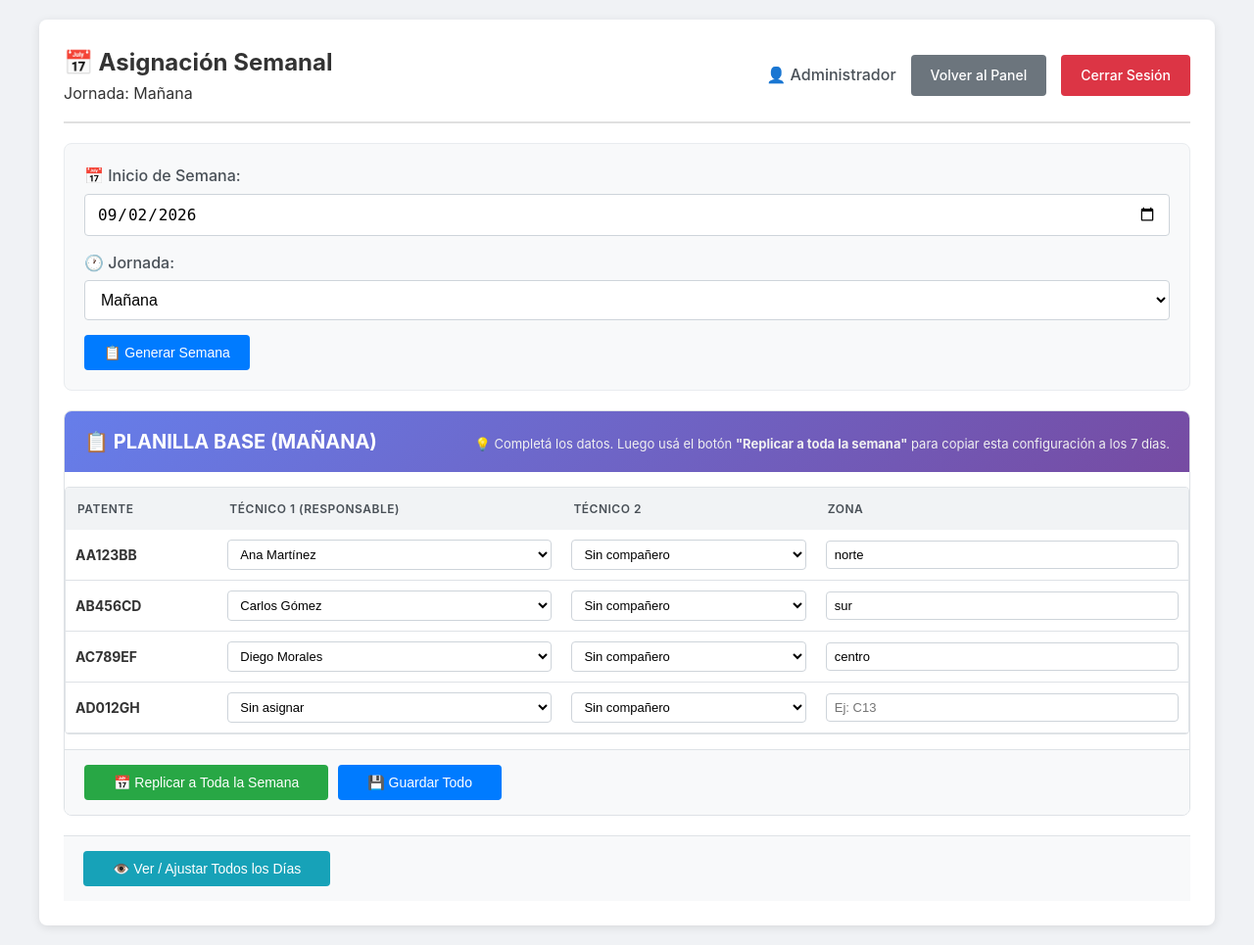
After one commit to LuchoB93/control_deep, a Flask app: page /admin/semana in a window 1280 px wide. The commit adds this page. Shown: the whole page at 98% size. Run offline with Flask 3, Linux system fonts and the light colour scheme; a user stored in the database is signed in; data comes from the database, SQL or seed files in the repository; both versions use the stored data as it was after the commit.

Commit message:
agregue asignacion semanal

```diff
--- a/app.py
+++ b/app.py
@@ -1,7 +1,7 @@
 from flask import Flask, render_template, request, redirect, url_for, session, jsonify
 import sqlite3
 from pathlib import Path
-from datetime import datetime
+from datetime import datetime, timedelta
 
 app = Flask(__name__)
 app.secret_key = 'clave_secreta_para_desarrollo'
@@ -60,7 +60,7 @@ def crear_base_de_datos():
         CREATE TABLE IF NOT EXISTS asignaciones (
             id INTEGER PRIMARY KEY AUTOINCREMENT,
             camioneta_id INTEGER,
-            tecnico_id INTEGER NOT NULL,
+            tecnico_id INTEGER,
             tecnico2_id INTEGER,
             fecha TEXT NOT NULL,
             jornada TEXT NOT NULL,
@@ -95,7 +95,6 @@ def crear_base_de_datos():
         )
     ''')
 
-    # ⚠️ CORREGIDO: Tabla reportes creada SOLO UNA VEZ (con fecha_resolucion)
     cursor.execute('''
         CREATE TABLE IF NOT EXISTS reportes (
             id INTEGER PRIMARY KEY AUTOINCREMENT,
@@ -158,7 +157,7 @@ def insertar_datos_prueba(conexion):
     count = cursor.fetchone()[0]
 
     if count == 0:
-        patentes = ['AA123BB', 'AB456CD', 'AC789EF', 'AD012GH', 'AE345IJ', 'AF678KL', 'AG901MN', 'AH234OP', 'AI567QR']
+        patentes = ['AA123BB', 'AB456CD', 'AC789EF', 'AD012GH']
         for patente in patentes:
             cursor.execute('''
                 INSERT INTO camionetas (patente, activa)
@@ -231,14 +230,10 @@ def admin():
     conexion = get_db()
 
     try:
-        # Obtener técnicos para los menús desplegables
         tecnicos = obtener_tecnicos()
-
-        # Obtener TODAS las camionetas activas (son las filas fijas)
         camionetas = obtener_camionetas()
 
-        # Obtener asignaciones para la fecha/jornada seleccionada
-        # IMPORTANTE: Ahora buscamos TODAS las asignaciones, sin filtrar por técnico
+        # Obtener asignaciones por CAMIONETA
         asignaciones_actuales = conexion.execute('''
             SELECT a.id as asignacion_id, a.camioneta_id, a.tecnico_id, a.tecnico2_id, a.zona,
                    c.patente as camioneta_patente
@@ -247,7 +242,6 @@ def admin():
             WHERE a.fecha = ? AND a.jornada = ?
         ''', (fecha_seleccionada, jornada_seleccionada)).fetchall()
 
-        # Diccionario para fácil acceso: {camioneta_id: datos}
         asignaciones_por_camioneta = {}
         for a in asignaciones_actuales:
             asignaciones_por_camioneta[a['camioneta_id']] = {
@@ -257,16 +251,7 @@ def admin():
                 'zona': a['zona'] or ''
             }
 
-        # Camionetas ocupadas (para deshabilitar opciones duplicadas) - Ya no lo necesitamos así, pero lo dejamos por compatibilidad
-        camionetas_ocupadas = conexion.execute('''
-            SELECT DISTINCT camioneta_id
-            FROM asignaciones
-            WHERE fecha = ? AND jornada = ? AND camioneta_id IS NOT NULL
-        ''', (fecha_seleccionada, jornada_seleccionada)).fetchall()
-
-        camionetas_ocupadas_ids = [row['camioneta_id'] for row in camionetas_ocupadas]
-
-        # Reportes (Se mantiene igual)
+        # Reportes (se mantiene)
         try:
             reportes = conexion.execute('''
                 SELECT
@@ -289,7 +274,6 @@ def admin():
                 reportes_por_patente[patente].append(dict(reporte))
 
             patentes_con_reportes = sorted(reportes_por_patente.keys())
-
             faltantes_por_patente = {}
             for patente, registros in reportes_por_patente.items():
                 dedupe = {}
@@ -310,7 +294,6 @@ def admin():
     mensaje = request.args.get('mensaje', '')
     error = request.args.get('error', '')
 
-    # Generar la lista de filas: ahora es POR CAMIONETA
     planilla = []
     for camioneta in camionetas:
         info = asignaciones_por_camioneta.get(camioneta['id'], {
@@ -332,7 +315,6 @@ def admin():
                          camionetas=camionetas,
                          tecnicos=tecnicos,
                          planilla=planilla,
-                         camionetas_ocupadas=camionetas_ocupadas_ids,
                          reportes=reportes,
                          reportes_por_patente=reportes_por_patente,
                          faltantes_por_patente=faltantes_por_patente,
@@ -358,7 +340,7 @@ def guardar_planilla():
     conexion = get_db()
 
     try:
-        # Procesar cada CAMIONETA (ahora son las filas fijas)
+        # Procesar cada camioneta
         for camioneta_id in request.form.getlist('camioneta_ids'):
             camioneta_id = int(camioneta_id)
             tecnico_id = request.form.get(f'tecnico_{camioneta_id}') or None
@@ -372,7 +354,7 @@ def guardar_planilla():
             ''', (camioneta_id, fecha, jornada)).fetchone()
 
             if existe_asignacion:
-                # Actualizar la existente
+                # Actualizar
                 conexion.execute('''
                     UPDATE asignaciones
                     SET tecnico_id = ?, tecnico2_id = ?, zona = ?, estado = 'ASIGNADA'
@@ -386,7 +368,7 @@ def guardar_planilla():
                 ''', (camioneta_id, tecnico_id, tecnico2_id, fecha, jornada, zona))
 
         conexion.commit()
-        mensaje = f'✅ Asignaciones guardadas correctamente para {fecha} ({jornada})'
+        mensaje = f'✅ Planilla guardada correctamente para {fecha} ({jornada})'
 
     except Exception as e:
         conexion.rollback()
@@ -395,6 +377,119 @@ def guardar_planilla():
         conexion.close()
 
     return redirect(url_for('admin', fecha=fecha, jornada=jornada, mensaje=mensaje))
+
+@app.route('/admin/semana', methods=['GET', 'POST'])
+def asignacion_semanal():
+    """Asignación rápida para toda la semana"""
+    if 'usuario_id' not in session or session.get('rol') != 'admin':
+        return redirect(url_for('login'))
+
+    # Obtener la jornada y la fecha de inicio de la semana
+    jornada = request.args.get('jornada', 'mañana')
+    fecha_inicio = request.args.get('fecha_inicio', datetime.now().strftime('%Y-%m-%d'))
+
+    # ⚠️ DEFINIR LOS DÍAS DE LA SEMANA
+    dias_semana = ['Lunes', 'Martes', 'Miércoles', 'Jueves', 'Viernes', 'Sábado', 'Domingo']
+
+    # Calcular el lunes de la semana seleccionada
+    fecha_dt = datetime.strptime(fecha_inicio, '%Y-%m-%d')
+    inicio_semana = fecha_dt - timedelta(days=fecha_dt.weekday())
+    fechas_semana = [inicio_semana + timedelta(days=i) for i in range(7)]
+
+    conexion = get_db()
+
+    try:
+        tecnicos = obtener_tecnicos()
+        camionetas = obtener_camionetas()
+
+        # Obtener todas las asignaciones de la semana para la jornada
+        fechas_str = [fecha.strftime('%Y-%m-%d') for fecha in fechas_semana]
+        placeholders = ','.join('?' for _ in fechas_str)
+
+        asignaciones_semana = conexion.execute(f'''
+            SELECT a.camioneta_id, a.tecnico_id, a.tecnico2_id, a.zona, a.fecha
+            FROM asignaciones a
+            WHERE a.fecha IN ({placeholders}) AND a.jornada = ?
+        ''', fechas_str + [jornada]).fetchall()
+
+        asignaciones_por_dia = {}
+        for asignacion in asignaciones_semana:
+            camioneta_id = asignacion['camioneta_id']
+            fecha = asignacion['fecha']
+            if camioneta_id not in asignaciones_por_dia:
+                asignaciones_por_dia[camioneta_id] = {}
+            if fecha not in asignaciones_por_dia[camioneta_id]:
+                asignaciones_por_dia[camioneta_id][fecha] = {
+                    'tecnico_id': asignacion['tecnico_id'],
+                    'tecnico2_id': asignacion['tecnico2_id'],
+                    'zona': asignacion['zona'] or ''
+                }
+
+    finally:
+        conexion.close()
+
+    return render_template('semana.html',
+                         tecnicos=tecnicos,
+                         camionetas=camionetas,
+                         dias_semana=dias_semana,
+                         fechas_semana=fechas_semana,
+                         asignaciones_por_dia=asignaciones_por_dia,
+                         jornada=jornada,
+                         fecha_inicio=fecha_inicio)
+
+@app.route('/guardar-semana', methods=['POST'])
+def guardar_semana():
+    """Guarda todas las asignaciones de la semana"""
+    if 'usuario_id' not in session or session.get('rol') != 'admin':
+        return redirect(url_for('login'))
+
+    # Obtener los datos del formulario
+    fechas = request.form.getlist('fechas[]')
+    jornada = request.form.get('jornada', 'mañana')
+
+    conexion = get_db()
+
+    try:
+        # Procesar cada camioneta
+        for camioneta_id in request.form.getlist('camioneta_ids'):
+            camioneta_id = int(camioneta_id)
+
+            # Procesar cada día de la semana
+            for fecha in fechas:
+                tecnico_id = request.form.get(f'tecnico_{camioneta_id}_{fecha}') or None
+                tecnico2_id = request.form.get(f'tecnico2_{camioneta_id}_{fecha}') or None
+                zona = request.form.get(f'zona_{camioneta_id}_{fecha}') or ''
+
+                # Verificar si ya existe una asignación para esa camioneta en esa fecha/jornada
+                existe_asignacion = conexion.execute('''
+                    SELECT id FROM asignaciones
+                    WHERE camioneta_id = ? AND fecha = ? AND jornada = ?
+                ''', (camioneta_id, fecha, jornada)).fetchone()
+
+                if existe_asignacion:
+                    # Actualizar
+                    conexion.execute('''
+                        UPDATE asignaciones
+                        SET tecnico_id = ?, tecnico2_id = ?, zona = ?, estado = 'ASIGNADA'
+                        WHERE camioneta_id = ? AND fecha = ? AND jornada = ?
+                    ''', (tecnico_id, tecnico2_id, zona, camioneta_id, fecha, jornada))
+                else:
+                    # Crear nueva
+                    conexion.execute('''
+                        INSERT INTO asignaciones (camioneta_id, tecnico_id, tecnico2_id, fecha, jornada, estado, zona)
+                        VALUES (?, ?, ?, ?, ?, 'ASIGNADA', ?)
+                    ''', (camioneta_id, tecnico_id, tecnico2_id, fecha, jornada, zona))
+
+        conexion.commit()
+        mensaje = f'✅ Asignaciones de la semana guardadas correctamente'
+
+    except Exception as e:
+        conexion.rollback()
+        return redirect(url_for('asignacion_semanal', error=f'Error al guardar: {str(e)}'))
+    finally:
+        conexion.close()
+
+    return redirect(url_for('asignacion_semanal', mensaje=mensaje))
 
 @app.route('/tecnico')
 def tecnico():
@@ -439,7 +534,6 @@ def jefe():
             SELECT id, patente FROM camionetas WHERE activa = 1 ORDER BY patente
         ''').fetchall()
 
-        # Obtener TODOS los reportes (incluyendo los RESUELTOS)
         reportes = conexion.execute('''
             SELECT r.estado, r.elemento, r.descripcion, r.fecha_hora, r.fecha_resolucion,
                    COALESCE(cam.patente, 'SIN ASIGNAR') as patente,
@@ -452,24 +546,20 @@ def jefe():
             ORDER BY r.fecha_hora DESC
         ''').fetchall()
 
-        # Estructura de datos
         resumen_flota = {}
         for camioneta in camionetas:
             patente = camioneta['patente']
-            # Inicializar todas las camionetas como OK
             resumen_flota[patente] = {
                 'estado_general': 'OK',
-                'historial': [],  # Solo historial para el clic
+                'historial': [],
                 'ultimo_registro': 'Sin registros'
             }
 
         for r in reportes:
             patente = r['patente']
             if patente in resumen_flota:
-                # Actualizar el último registro
                 resumen_flota[patente]['ultimo_registro'] = r['fecha_hora'][:16].replace('T', ' ')
 
-                # Guardar TODO en el historial
                 resumen_flota[patente]['historial'].append({
                     'fecha': r['fecha_hora'][:16].replace('T', ' '),
                     'elemento': r['elemento'],
@@ -479,7 +569,6 @@ def jefe():
                     'fecha_resolucion': r['fecha_resolucion'] or '-'
                 })
 
-                # Solo definir el estado general basado en las FALLAS y FALTANTES (NO resueltos)
                 if r['estado'] == 'FALLA':
                     resumen_flota[patente]['estado_general'] = 'FALLA'
                 elif r['estado'] == 'FALTANTE' and resumen_flota[patente]['estado_general'] != 'FALLA':
@@ -508,10 +597,7 @@ def resolver_reporte(reporte_id):
 
     conexion = get_db()
     try:
-        # Obtener la fecha y hora actuales
         ahora = datetime.now().strftime('%Y-%m-%d %H:%M')
-
-        # Actualizar el estado del reporte y la fecha de resolución
         conexion.execute('''
             UPDATE reportes
             SET estado = 'RESUELTO', fecha_resolucion = ?
@@ -524,7 +610,6 @@ def resolver_reporte(reporte_id):
         return jsonify({'success': False, 'error': str(e)}), 500
     finally:
         conexion.close()
-
 
 @app.route('/logout')
 def logout():
--- /dev/null
+++ b/templates/semana.html
@@ -0,0 +1,225 @@
+<!DOCTYPE html>
+<html lang="es">
+<head>
+    <meta charset="UTF-8">
+    <meta name="viewport" content="width=device-width, initial-scale=1.0">
+    <title>Asignación Semanal - Control de Camionetas</title>
+    <link rel="stylesheet" href="{{ url_for('static', filename='css/style.css') }}">
+</head>
+<body>
+
+    <div class="container">
+        <header>
+            <div class="header-left">
+                <h1>📅 Asignación Semanal</h1>
+                <span>Jornada: {{ jornada|capitalize }}</span>
+            </div>
+            <div class="user-info">
+                <span>👤 {{ session.nombre }}</span>
+                <a href="{{ url_for('admin') }}" class="btn btn-secondary">Volver al Panel</a>
+                <a href="{{ url_for('logout') }}" class="btn btn-danger">Cerrar Sesión</a>
+            </div>
+        </header>
+
+        {% if mensaje %}
+            <div class="alert alert-success">{{ mensaje }}</div>
+        {% endif %}
+        {% if error %}
+            <div class="alert alert-danger">{{ error }}</div>
+        {% endif %}
+
+        <div class="jornada-selector">
+            <form method="GET" action="{{ url_for('asignacion_semanal') }}">
+                <div class="form-group">
+                    <label for="fecha_inicio">📅 Inicio de Semana:</label>
+                    <input type="date" id="fecha_inicio" name="fecha_inicio" value="{{ fecha_inicio }}" required>
+                </div>
+                <div class="form-group">
+                    <label for="jornada">🕐 Jornada:</label>
+                    <select id="jornada" name="jornada" onchange="this.form.submit()">
+                        <option value="mañana" {% if jornada == 'mañana' %}selected{% endif %}>Mañana</option>
+                        <option value="tarde" {% if jornada == 'tarde' %}selected{% endif %}>Tarde</option>
+                    </select>
+                </div>
+                <button type="submit" class="btn btn-primary">📋 Generar Semana</button>
+            </form>
+        </div>
+
+        <div class="planilla-container">
+            <div class="planilla-header">
+                <h2>📋 PLANILLA BASE ({{ jornada|upper }})</h2>
+                <p>💡 Completá los datos. Luego usá el botón <strong>"Replicar a toda la semana"</strong> para copiar esta configuración a los 7 días.</p>
+            </div>
+
+            <!-- ⚠️ ESTE ES EL FORMULARIO ÚNICO. TODO DEBE ESTAR DENTRO -->
+            <form method="POST" action="{{ url_for('guardar_semana') }}" id="form-semana">
+                <input type="hidden" name="jornada" value="{{ jornada }}">
+
+                {% for fecha in fechas_semana %}
+                    <input type="hidden" name="fechas[]" value="{{ fecha.strftime('%Y-%m-%d') }}">
+                {% endfor %}
+
+                {% for camioneta in camionetas %}
+                    <input type="hidden" name="camioneta_ids" value="{{ camioneta.id }}">
+                {% endfor %}
+
+                <!-- ============ VISTA BASE (Solo Lunes) ============ -->
+                {% set fecha_vista = fechas_semana[0] %}
+                {% set fecha_vista_str = fecha_vista.strftime('%Y-%m-%d') %}
+
+                <div class="table-responsive">
+                    <table class="table-planilla">
+                        <thead>
+                            <tr>
+                                <th>PATENTE</th>
+                                <th>TÉCNICO 1 (Responsable)</th>
+                                <th>TÉCNICO 2</th>
+                                <th>ZONA</th>
+                            </tr>
+                        </thead>
+                        <tbody>
+                            {% for camioneta in camionetas %}
+                            {% set asignacion = asignaciones_por_dia.get(camioneta.id, {}).get(fecha_vista_str, {}) %}
+                            <tr>
+                                <td><strong>{{ camioneta.patente }}</strong></td>
+                                <td>
+                                    <select name="tecnico_{{ camioneta.id }}_{{ fecha_vista_str }}" class="tecnico-select" data-camioneta="{{ camioneta.id }}">
+                                        <option value="">Sin asignar</option>
+                                        {% for tecnico in tecnicos %}
+                                            <option value="{{ tecnico.id }}" {% if tecnico.id == asignacion.get('tecnico_id') %}selected{% endif %}>
+                                                {{ tecnico.nombre }}
+                                            </option>
+                                        {% endfor %}
+                                    </select>
+                                </td>
+                                <td>
+                                    <select name="tecnico2_{{ camioneta.id }}_{{ fecha_vista_str }}" class="tecnico2-select" data-camioneta="{{ camioneta.id }}">
+                                        <option value="">Sin compañero</option>
+                                        {% for tecnico in tecnicos %}
+                                            <option value="{{ tecnico.id }}" {% if tecnico.id == asignacion.get('tecnico2_id') %}selected{% endif %}>
+                                                {{ tecnico.nombre }}
+                                            </option>
+                                        {% endfor %}
+                                    </select>
+                                </td>
+                                <td>
+                                    <input type="text" name="zona_{{ camioneta.id }}_{{ fecha_vista_str }}" value="{{ asignacion.get('zona', '') }}" placeholder="Ej: C13" class="zona-input" data-camioneta="{{ camioneta.id }}">
+                                </td>
+                            </tr>
+                            {% endfor %}
+                        </tbody>
+                    </table>
+                </div>
+
+                <!-- ============ VISTA COMPLETA (7 DÍAS, DENTRO DEL MISMO FORM) ============ -->
+                <!-- Esta tabla se oculta/muestra con la clase 'oculto' -->
+                <div id="vista-todos-dias" class="oculto" style="margin-top: 30px; border-top: 2px solid #eee; padding-top: 20px;">
+                    <h3>📅 Ajustar Días Específicos</h3>
+                    <div class="table-responsive">
+                        <table class="table-planilla">
+                            <thead>
+                                <tr>
+                                    <th>PATENTE</th>
+                                    {% for dia in dias_semana %}
+                                        <th>{{ dia }}</th>
+                                    {% endfor %}
+                                </tr>
+                            </thead>
+                            <tbody>
+                                {% for camioneta in camionetas %}
+                                <tr>
+                                    <td><strong>{{ camioneta.patente }}</strong></td>
+                                    {% for fecha in fechas_semana %}
+                                        {% set fecha_str = fecha.strftime('%Y-%m-%d') %}
+                                        {% set asignacion = asignaciones_por_dia.get(camioneta.id, {}).get(fecha_str, {}) %}
+                                        <td>
+                                            <select name="tecnico_{{ camioneta.id }}_{{ fecha_str }}" class="tecnico-dia-select">
+                                                <option value="">Sin asignar</option>
+                                                {% for tecnico in tecnicos %}
+                                                    <option value="{{ tecnico.id }}" {% if tecnico.id == asignacion.get('tecnico_id') %}selected{% endif %}>
+                                                        {{ tecnico.nombre }}
+                                                    </option>
+                                                {% endfor %}
+                                            </select>
+                                            <select name="tecnico2_{{ camioneta.id }}_{{ fecha_str }}" class="tecnico2-dia-select">
+                                                <option value="">Sin compañero</option>
+                                                {% for tecnico in tecnicos %}
+                                                    <option value="{{ tecnico.id }}" {% if tecnico.id == asignacion.get('tecnico2_id') %}selected{% endif %}>
+                                                        {{ tecnico.nombre }}
+                                                    </option>
+                                                {% endfor %}
+                                            </select>
+                                            <input type="text" name="zona_{{ camioneta.id }}_{{ fecha_str }}" value="{{ asignacion.get('zona', '') }}" placeholder="Zona" class="zona-dia-input">
+                                        </td>
+                                    {% endfor %}
+                                </tr>
+                                {% endfor %}
+                            </tbody>
+                        </table>
+                    </div>
+                </div>
+
+                <div class="planilla-actions">
+                    <button type="button" class="btn btn-success" onclick="replicarSemana()">📅 Replicar a Toda la Semana</button>
+                    <button type="submit" class="btn btn-primary">💾 Guardar Todo</button>
+                </div>
+            </form>
+        </div>
+
+        <div class="planilla-actions" style="margin-top: 20px;">
+            <button type="button" class="btn btn-info" onclick="toggleVistaDias()">👁️ Ver / Ajustar Todos los Días</button>
+        </div>
+    </div>
+
+    <script>
+        // Función para replicar la configuración a toda la semana
+        function replicarSemana() {
+            if (!confirm('¿Estás seguro de replicar esta configuración a TODA la semana?')) return;
+
+            // Obtener todas las camionetas que tienen un select visible (Día Base)
+            const camionetas = document.querySelectorAll('.tecnico-select');
+
+            camionetas.forEach(tecnicoSelect => {
+                const camionetaId = tecnicoSelect.getAttribute('data-camioneta');
+
+                // Obtener los valores del día base (Lunes)
+                const tecnicoValor = tecnicoSelect.value;
+                const tecnico2Select = document.querySelector(`.tecnico2-select[data-camioneta="${camionetaId}"]`);
+                const zonaInput = document.querySelector(`.zona-input[data-camioneta="${camionetaId}"]`);
+
+                const tecnico2Valor = tecnico2Select ? tecnico2Select.value : '';
+                const zonaValor = zonaInput ? zonaInput.value : '';
+
+                // Copiar a los 7 días (buscando en TODA la página, ya que todo está en el mismo form)
+                const formulario = document.getElementById('form-semana');
+                const fechasInputs = formulario.querySelectorAll('input[name="fechas[]"]');
+
+                fechasInputs.forEach(inputFecha => {
+                    const fecha = inputFecha.value;
+
+                    // Buscar los campos de ese día para esa camioneta
+                    const campoTecnico = formulario.querySelector(`select[name="tecnico_${camionetaId}_${fecha}"]`);
+                    const campoTecnico2 = formulario.querySelector(`select[name="tecnico2_${camionetaId}_${fecha}"]`);
+                    const campoZona = formulario.querySelector(`input[name="zona_${camionetaId}_${fecha}"]`);
+
+                    if (campoTecnico) campoTecnico.value = tecnicoValor;
+                    if (campoTecnico2) campoTecnico2.value = tecnico2Valor;
+                    if (campoZona) campoZona.value = zonaValor;
+                });
+            });
+
+            alert('✅ Configuración replicada a toda la semana. Podés ajustar días específicos en la sección de abajo.');
+        }
+
+        // Función para mostrar/ocultar la tabla con todos los días
+        function toggleVistaDias() {
+            const vista = document.getElementById('vista-todos-dias');
+            if (vista.classList.contains('oculto')) {
+                vista.classList.remove('oculto');
+            } else {
+                vista.classList.add('oculto');
+            }
+        }
+    </script>
+</body>
+</html>
```
Also changed, not shown: templates/admin.html (+12 -14 lines), database.db.
